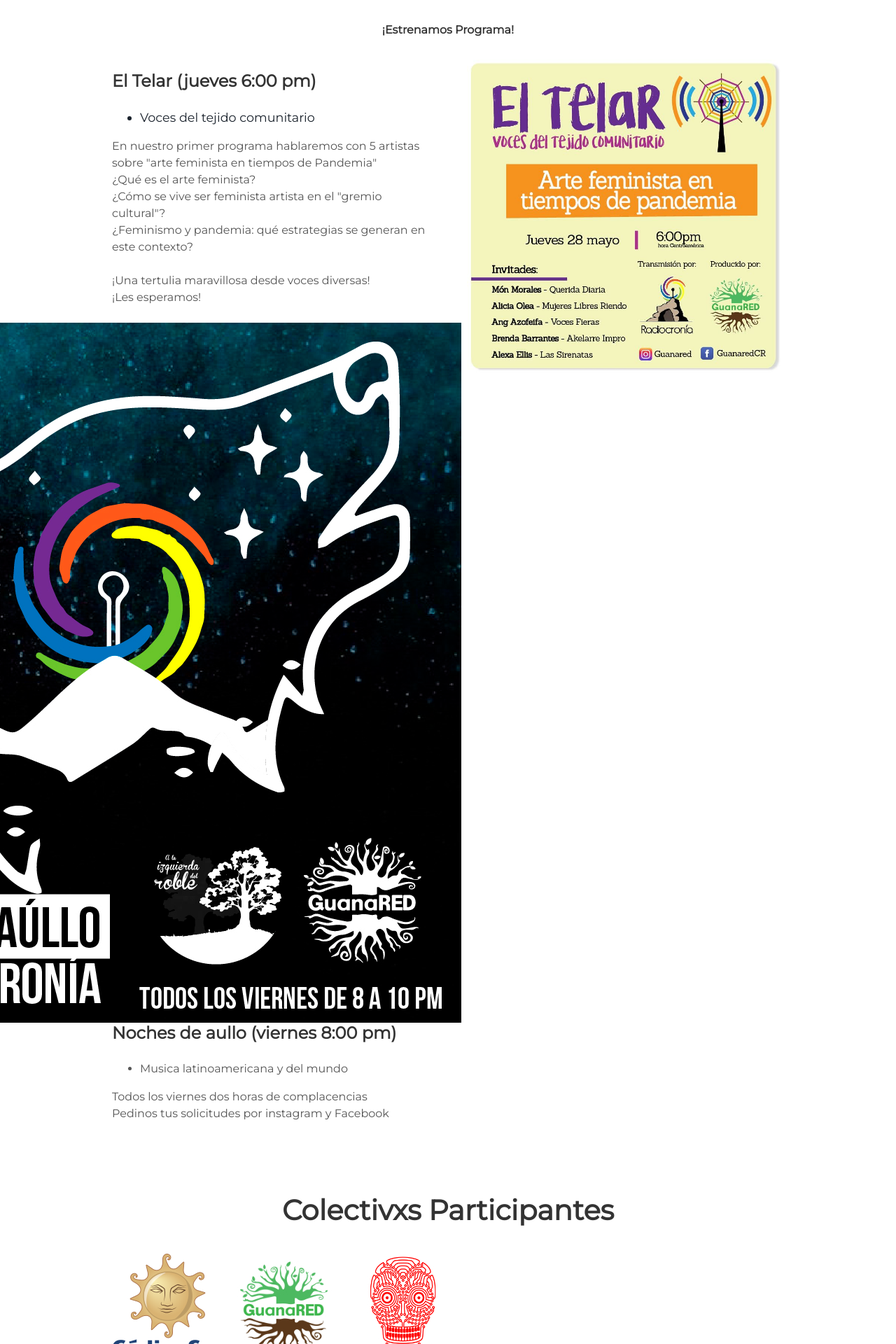
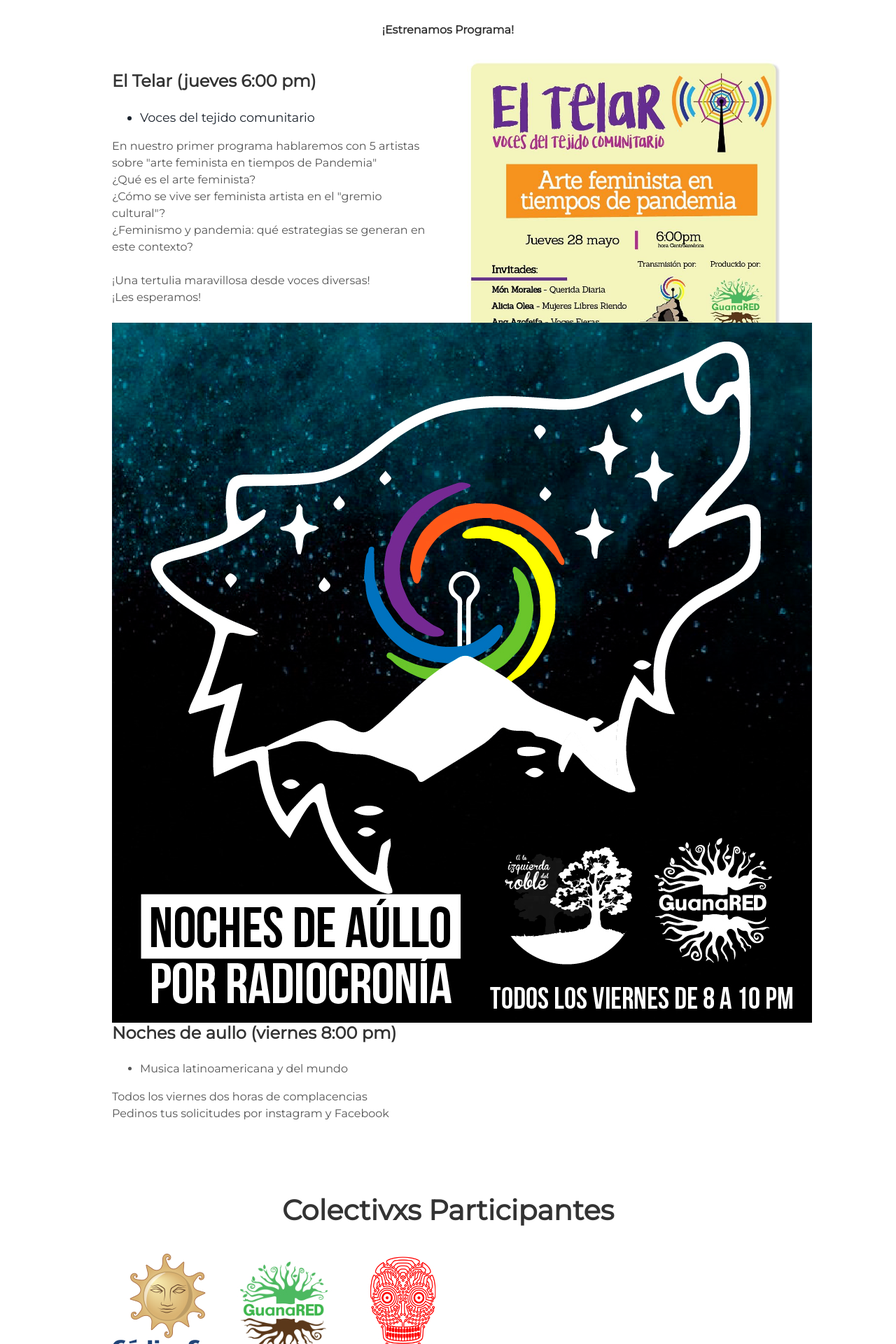
Before and after one commit to JaquerEspeis/radiocronia, a Jekyll site: the page built from index.html, in a window 1280 px wide. Shown: the part 1245-3165 px from the top of the page at 70% size. Built offline with Jekyll 4.4.1, drawn with Linux system fonts in a browser that asks for light colours.

Commit message:
cambio noches de aullo
cambio en noches de aullo

```diff
--- a/_includes/about.html
+++ b/_includes/about.html
@@ -32,7 +32,7 @@
   </div>
   </div>
   <div>
-     <div class="images-right">
+     <div class="images-left">
     <img alt=“nochesaullo” src="{{ "/assets/img/aullo_1.jpg" | prepend: site.baseurl }}" />
   </div>
   <div class="contents">
```
